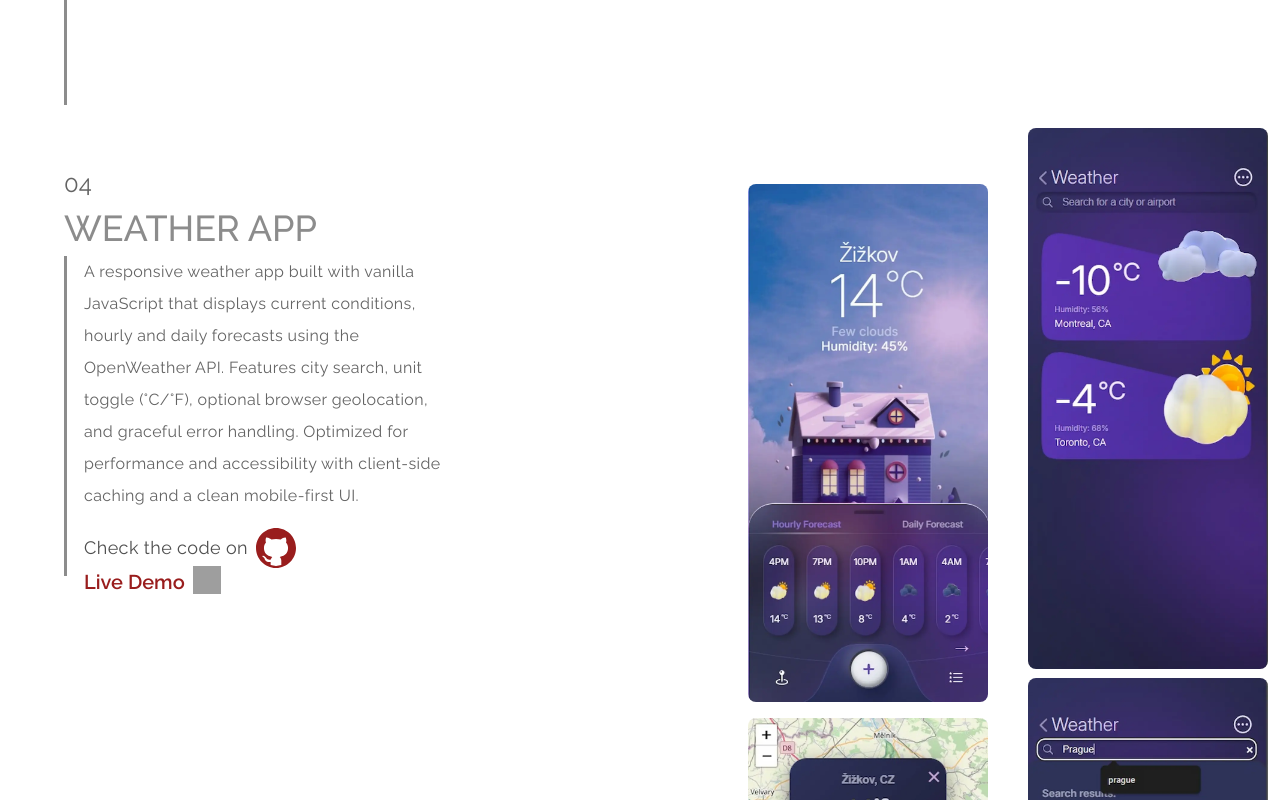
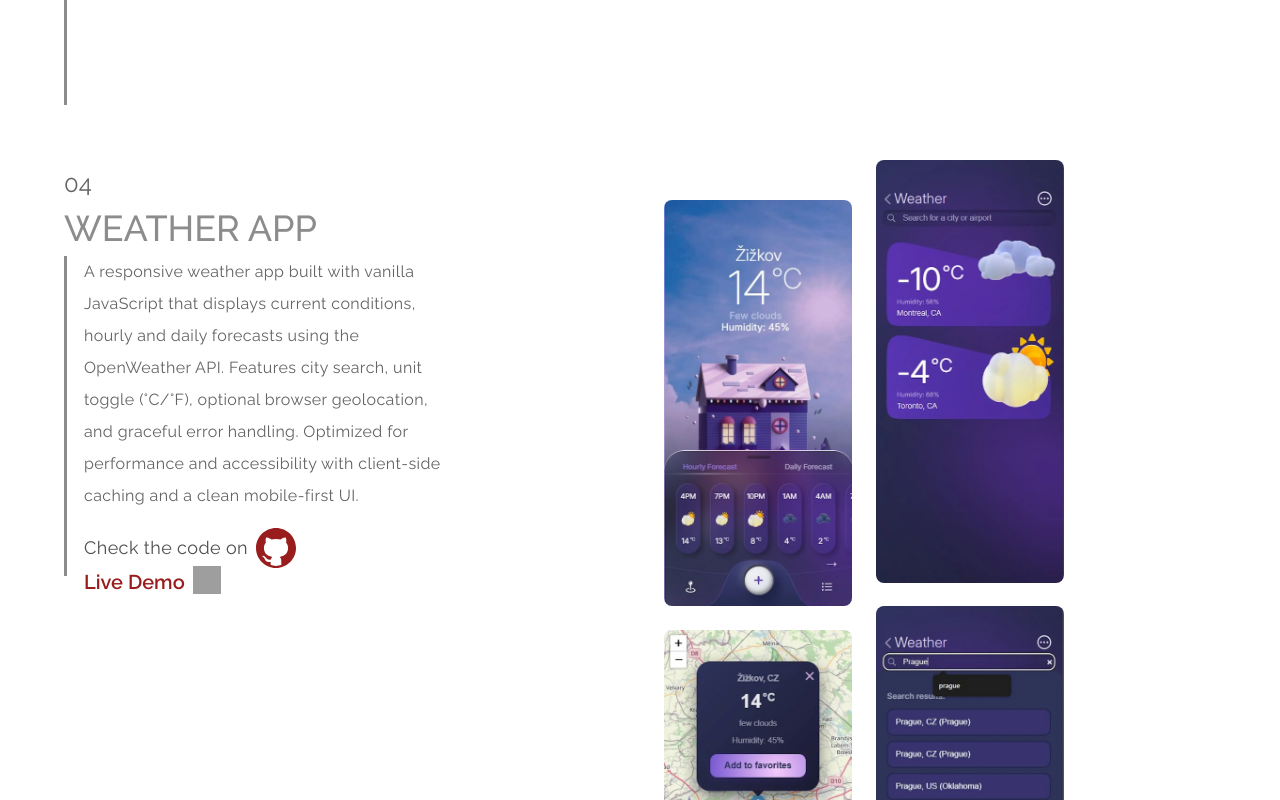
Before and after one commit to bavayra/Portfolio, a React (Vite) app: page / in a window 1280 px wide. Shown: the part 2860-3660 px from the top of the page. Built offline with nearby package versions, Linux system fonts and the light colour scheme; grey boxes are pictures that could not be loaded.

Commit message:
style/refactor(ProjectScreen-WeatherApp(1024): corrected layout for images, decreased w of the images' container, corrected mardgins

```diff
--- a/data/projects.ts
+++ b/data/projects.ts
@@ -88,7 +88,7 @@ export const projects: Project[] = [
         width: 140,
         height: 667,
         className:
-          "phone-md:w-36 mx-auto phone-lg:w-44 tablet-sm:w-52 tablet-md:w-60",
+          "phone-md:w-36 mx-auto desktop-sm:mt-4 phone-lg:w-44 tablet-sm:w-52 tablet-md:w-60",
       },
       {
         thumbnail: "/screens/weather-app-screen/weather-app-cities-thumb.webp",
@@ -97,7 +97,7 @@ export const projects: Project[] = [
         width: 375,
         height: 667,
         className:
-          "-mt-10 mx-auto phone-md:w-36 tablet-sm:w-52 tablet-md:w-60 phone-lg:w-44 phone-lg:-mt-14",
+          "-mt-10 desktop-sm:-mt-6 mx-auto phone-md:w-36 tablet-sm:w-52 tablet-md:w-60 phone-lg:w-44 phone-lg:-mt-14",
       },
       {
         thumbnail: "/screens/weather-app-screen/weather-app-map-thumb.webp",
@@ -106,7 +106,7 @@ export const projects: Project[] = [
         width: 375,
         height: 667,
         className:
-          "phone-md:w-34 tablet-sm:w-52 tablet-md:w-60 phone-lg:w-44 mx-auto",
+          "phone-md:w-34 desktop-sm:mt-2 tablet-sm:w-52 tablet-md:w-60 phone-lg:w-44 mx-auto",
       },
       {
         thumbnail: "/screens/weather-app-screen/weather-app-search-thumb.webp",
@@ -115,7 +115,7 @@ export const projects: Project[] = [
         width: 140,
         height: 667,
         className:
-          "-mt-6 mx-auto phone-lg:w-44 phone-lg:-mt-10 tablet-sm:w-52 tablet-md:w-60 phone-md:w-36",
+          "-mt-6 mx-auto desktop-sm:-mt-4 phone-lg:w-44 phone-lg:-mt-10 tablet-sm:w-52 tablet-md:w-60 phone-md:w-36",
       },
     ],
   },
--- a/src/components/ProjectScreen.tsx
+++ b/src/components/ProjectScreen.tsx
@@ -41,7 +41,7 @@ const ProjectScreen = (props: ProjectScreenProps) => {
         <p className="text-text phone-sm:text-xl tablet-sm:text-2xl desktop-sm:hidden">
           {props.pageNumber}
         </p>
-        <div className="grid grid-cols-2 gap-4 phone-md:gap-x-0 ml-6 tablet-md:ml-16 tablet-md:w-140">
+        <div className="grid grid-cols-2 desktop-sm:ml-0 desktop-sm:w-100 desktop-sm:gap-x-6 gap-4 phone-md:gap-x-0 ml-6 tablet-md:ml-16 tablet-md:w-140">
           {props.images.map((img, index) => (
             <img
               key={`${img.thumbnail}-${index}`}
```
